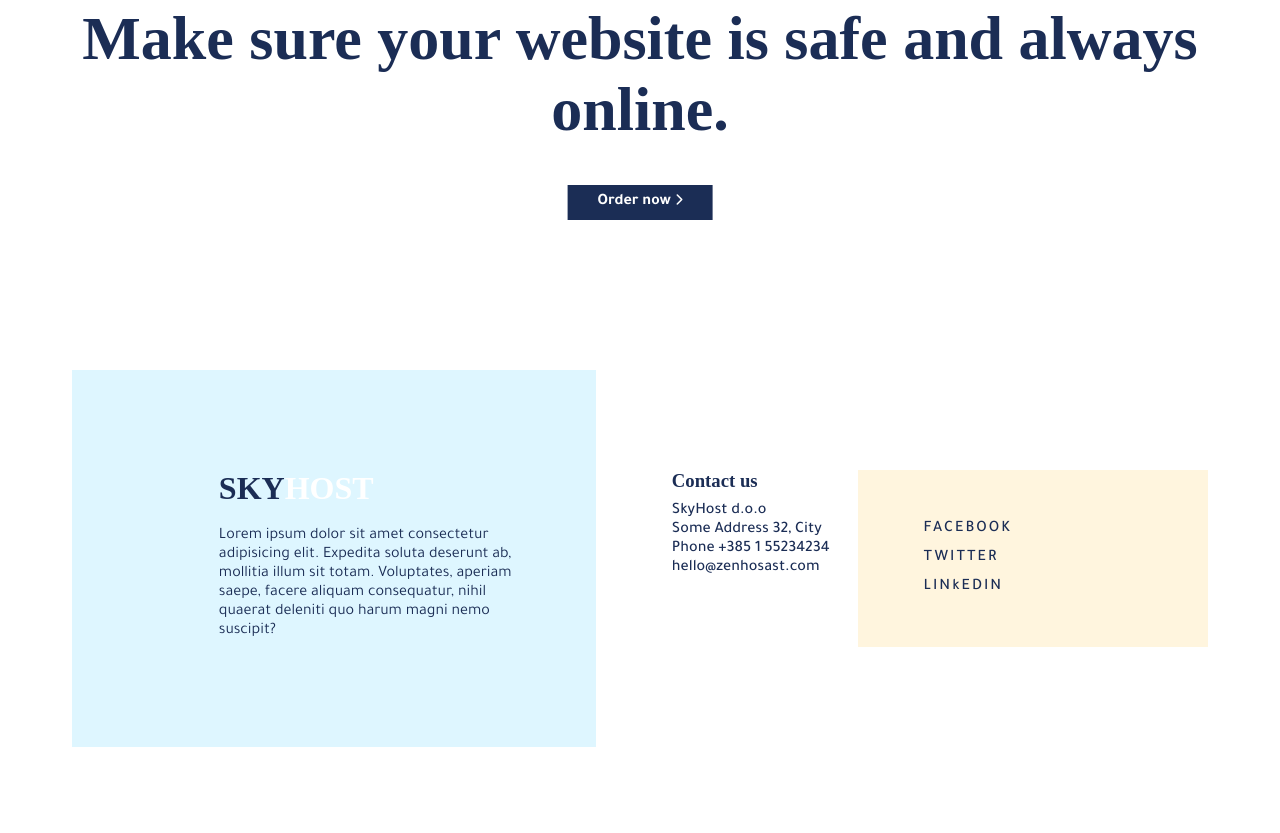
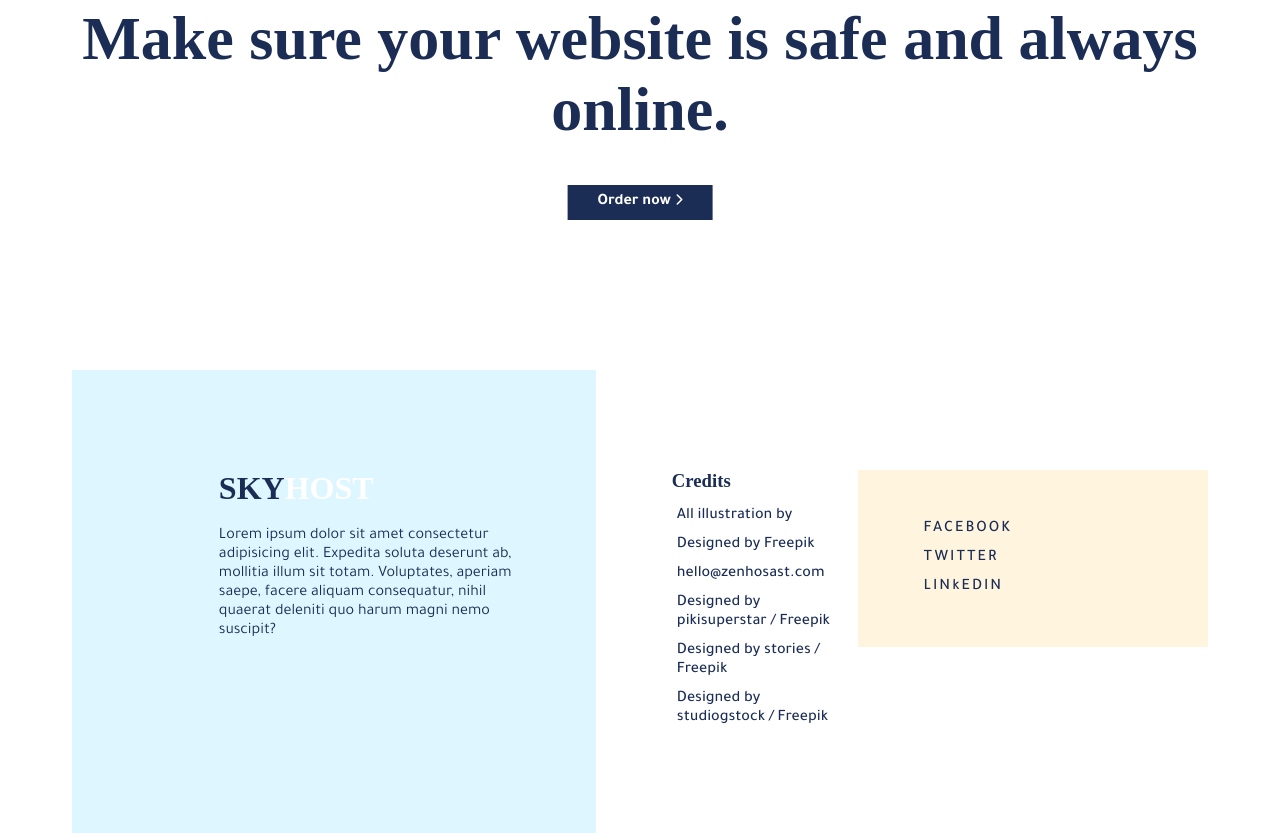
Before and after one commit to Ahmed-Eldalatony/Sky-Host, a plain HTML site: page index.html in a window 1280 px wide. Shown: the part 4088-4921 px from the top of the page. Before the commit the page ends 4835 px from the top, so only its background shows below. Drawn offline with Linux system fonts and the light colour scheme; a web font is replaced by a local one.

Commit message:
Add files via upload
Adding Credits

```diff
--- a/index.html
+++ b/index.html
@@ -214,12 +214,18 @@
         </div>
         </div>
             <div id="contact">
-                <div class="contact-txt"> <h3> Contact us</h3>
+                <div class="contact-txt"> <h3>Credits</h3>
                 <ul>
-                <li><a href="">SkyHost d.o.o</a></li>
-                <li>Some Address 32, City</li>
-                <li>Phone +385 1 55234234</li>
+                    <li>All illustration by </li>
+                <li><a href="http://www.freepik.com">Designed by Freepik</a>
+                </li>
                 <li> <a href="" type="">hello@zenhosast.com</a></li>
+                <li><a href="http://www.freepik.com">Designed by pikisuperstar / Freepik</a></li>
+                <li><a href="http://www.freepik.com">Designed by stories / Freepik</a>
+                    <li><a href="http://www.freepik.com">Designed by studiogstock / Freepik</a>
+                    </li>
+
+                </li>
                 </ul>
                 </div>
             </div>
--- a/style.css
+++ b/style.css
@@ -625,6 +625,9 @@ font-size: 3.2rem;
 #contact h3{
     margin-bottom: 1rem;
 }
+#contact .contact-txt li{
+    padding: .5rem;
+}
 .footer .social{
     padding: 10rem 0;
 }
```
